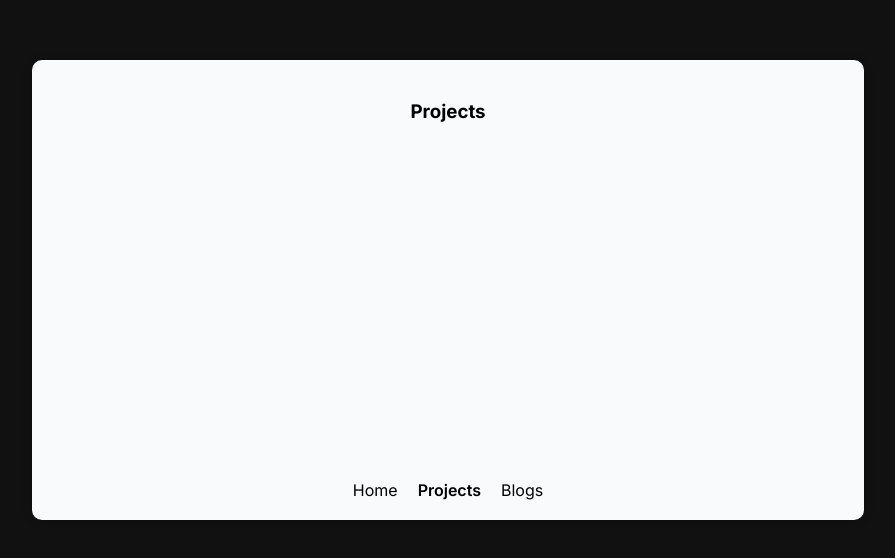
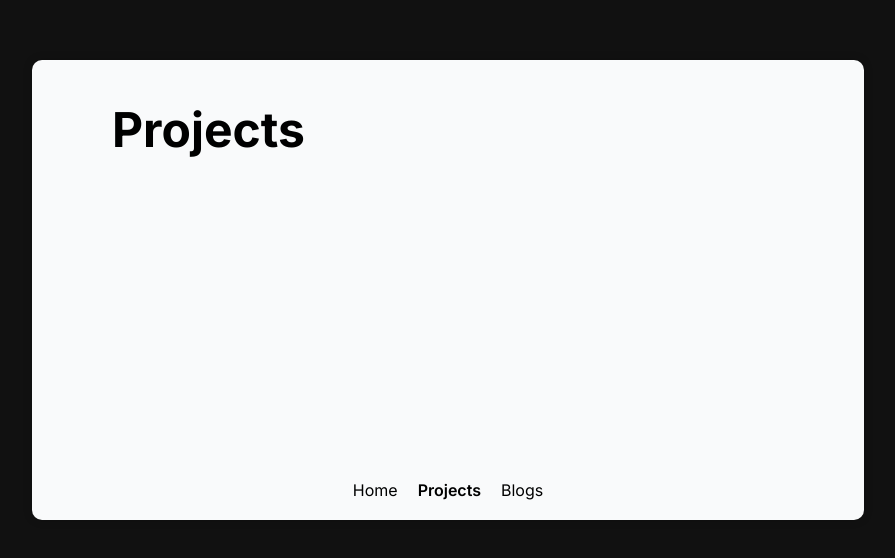
Before and after one commit to AhnafAhamed/personal-portfolio-v3, a Next.js app: page /projects in a window 1280 px wide. Shown: the part 110-668 px from the top of the page, without its empty margins (192-1087 px from the left). Built offline with nearby package versions, Linux system fonts and the light colour scheme.

Commit message:
change layout styles

```diff
--- a/src/pages/projects.js
+++ b/src/pages/projects.js
@@ -1,9 +1,10 @@
 import BaseLayout from "@/components/BaseLayout"
+import styles from "@/styles/pages/Projects.module.css"
 
 const projects = () => {
     return (
     <BaseLayout>
-        <h3>Projects</h3>
+        <h3 className="containerTitle">Projects</h3>
     </BaseLayout>
   )
 }
--- a/src/styles/components/Home.module.css
+++ b/src/styles/components/Home.module.css
@@ -6,7 +6,8 @@
 }
 
 .info {
-  max-width: 600px;
+  flex: 1;
+  padding-right: 60px;
 }
 
 .name {
--- a/src/styles/components/MainContainer.module.css
+++ b/src/styles/components/MainContainer.module.css
@@ -4,7 +4,7 @@
     flex-direction: column;
     justify-content: flex-start;
     align-items: center;
-    padding-top: 40px;
+    padding: 40px 80px;
     height: 50vh;
     min-height: 460px;
     width: 65vw;
--- a/src/styles/globals.css
+++ b/src/styles/globals.css
@@ -31,6 +31,7 @@ a {
   }
 }
 
-.icon {
-
+.containerTitle {
+  font-size: 48px;
+  align-self: flex-start;
 }
```
Also changed, not shown: src/styles/pages/Projects.module.css (added).
